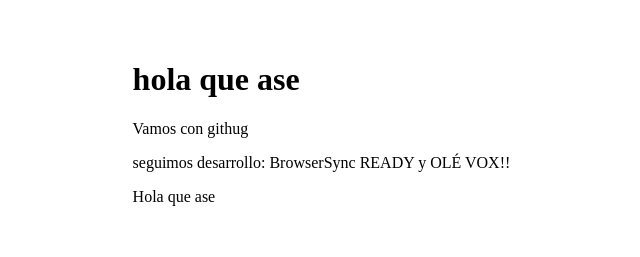
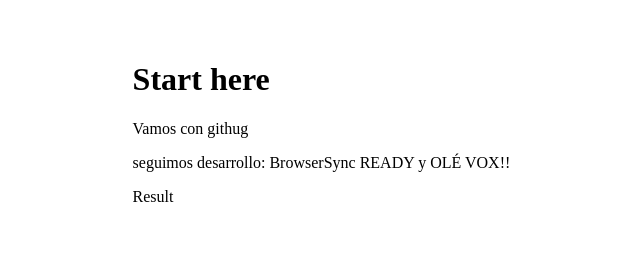
Before and after one commit to xenolito/FE_scaffolding, a website: page src/index.html in a window 1280 px wide. Shown: the whole page, without its empty margins (56-696 px from the left). Drawn offline with nearby package versions, Linux system fonts and the light colour scheme; files that its build step writes are made by us from their sources.

Commit message:
setting everything up

```diff
--- a/src/index.html
+++ b/src/index.html
@@ -11,10 +11,10 @@
 
 <body>
   <div class="testing">
-    <h1>hola que ase</h1>
+    <h1>Start here</h1>
     <p>Vamos con githug</p>
     <p>seguimos desarrollo: BrowserSync READY y OLÉ VOX!!</p>
-    <p id="result">Hola que ase</p>
+    <p id="result">Result</p>
   </div>
 </body>
 
```
Also changed, not shown: 1 other file.
